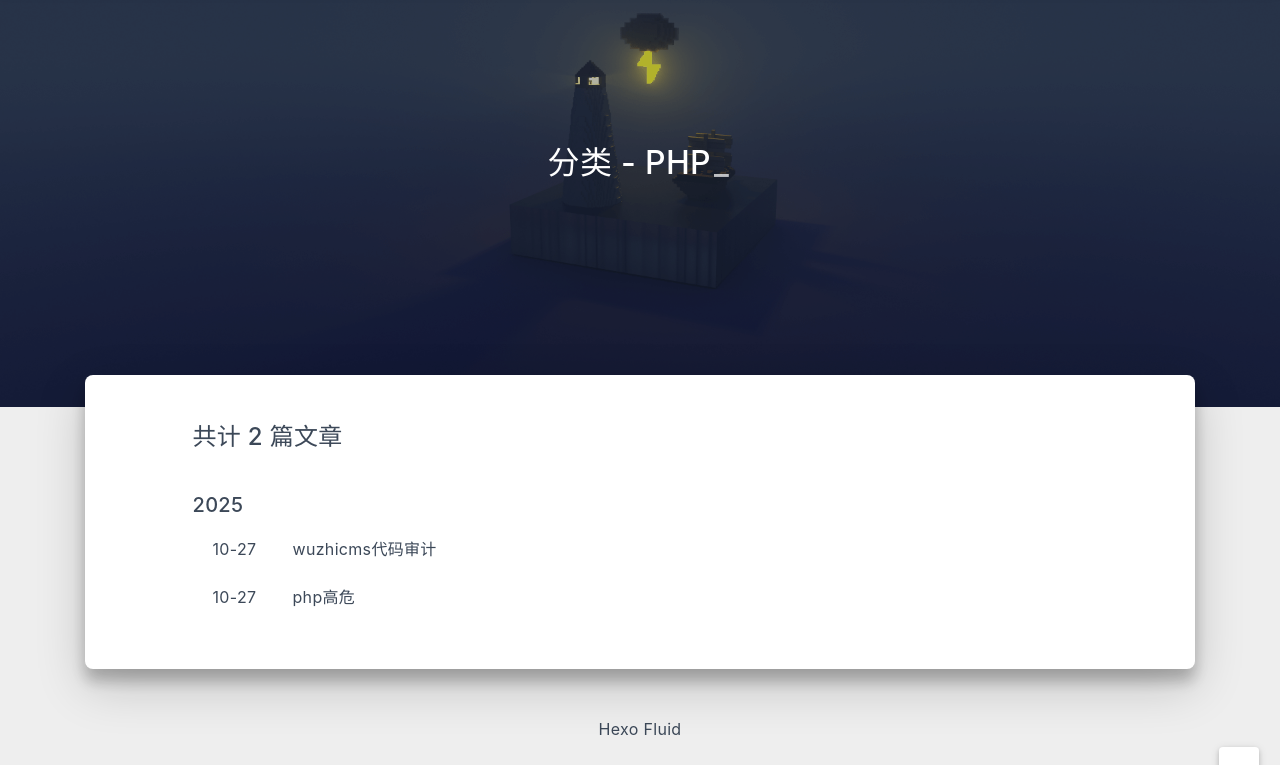
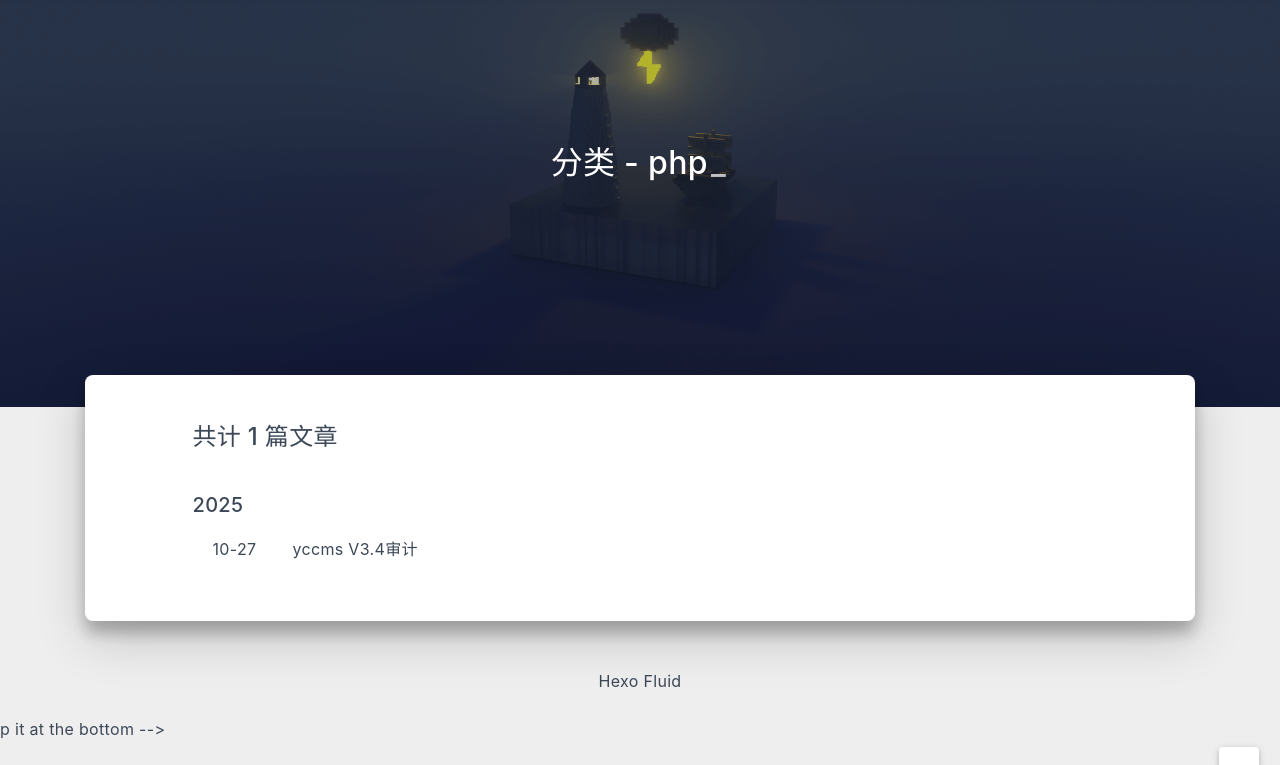
Before and after one commit to zhz0177/zhz0177.github.io, a plain HTML site: page categories/php/index.html in a window 1280 px wide. Shown: the part 73-838 px from the top of the page. After the commit the page ends 814 px from the top, so only its background shows below. Drawn offline with nearby package versions, Linux system fonts and the light colour scheme; some packages are replaced by stand-ins of ours; a script that the page names is missing; some icons are missing; a small style sheet from the web is missing.

Commit message:
Site updated: 2025-10-29 22:07:33

```diff
--- a/categories/php/index.html
+++ b/categories/php/index.html
@@ -21,8 +21,8 @@
 
     <meta name="description" content="running的个人博客">
 <meta property="og:type" content="website">
-<meta property="og:title" content="分类 - PHP">
-<meta property="og:url" content="http://example.com/categories/PHP/index.html">
+<meta property="og:title" content="分类 - php">
+<meta property="og:url" content="http://example.com/categories/php/index.html">
 <meta property="og:site_name" content="running">
 <meta property="og:description" content="running的个人博客">
 <meta property="og:locale" content="zh_CN">
@@ -33,7 +33,7 @@
     <meta name="referrer" content="no-referrer-when-downgrade">
 
 
-  <title>分类 - PHP - running</title>
+  <title>分类 - php - running</title>
 
   <link  rel="stylesheet" href="https://lib.baomitu.com/twitter-bootstrap/4.6.1/css/bootstrap.min.css" />
 
@@ -206,7 +206,7 @@
       <div class="banner-text text-center fade-in-up">
         <div class="h2">
 
-            <span id="subtitle" data-typed-text="分类 - PHP"></span>
+            <span id="subtitle" data-typed-text="分类 - php"></span>
 
         </div>
 
@@ -234,7 +234,7 @@
 
 
 <div class="list-group">
-  <p class="h4">共计 2 篇文章</p>
+  <p class="h4">共计 1 篇文章</p>
   <hr>
 
 
@@ -242,15 +242,9 @@
 
       <p class="h5">2025</p>
 
-    <a href="/2025/10/27/wuzhicms%E4%BB%A3%E7%A0%81%E5%AE%A1%E8%AE%A1/" class="list-group-item list-group-item-action">
+    <a href="/2025/10/27/yccms%20V3.4%E5%AE%A1%E8%AE%A1/" class="list-group-item list-group-item-action">
       <time>10-27</time>
-      <div class="list-group-item-title">wuzhicms代码审计</div>
-    </a>
-
-
-    <a href="/2025/10/27/php%E9%AB%98%E5%8D%B1/" class="list-group-item list-group-item-action">
-      <time>10-27</time>
-      <div class="list-group-item-title">php高危</div>
+      <div class="list-group-item-title">yccms V3.4审计</div>
     </a>
 
 </div>
@@ -405,3 +399,14 @@
   </noscript>
 </body>
 </html>
+p it at the bottom -->
+<script  src="/js/boot.js" ></script>
+
+
+
+
+  <noscript>
+    <div class="noscript-warning">博客在允许 JavaScript 运行的环境下浏览效果更佳</div>
+  </noscript>
+</body>
+</html>
```
Also changed, not shown: 2025/10/27/xss_lab题解/index.html (+1 -1 lines), tags/php代码审计/index.html (+6 -6 lines).
